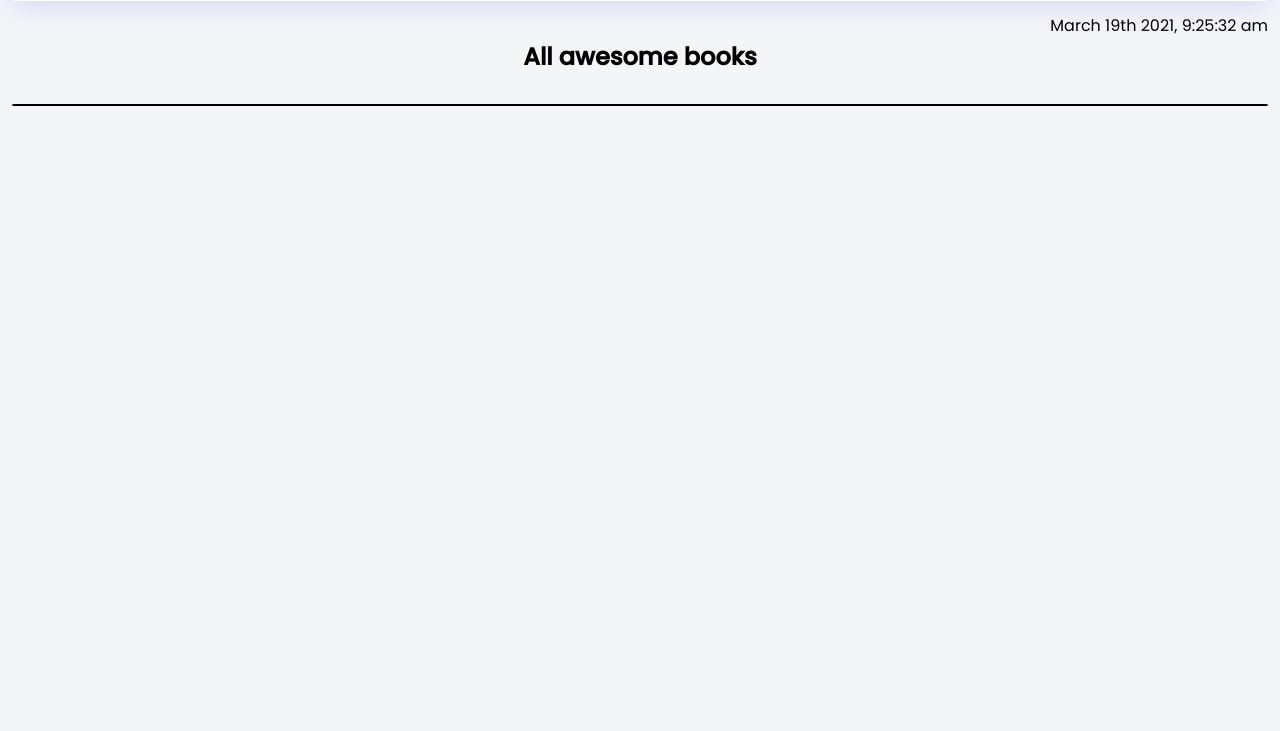
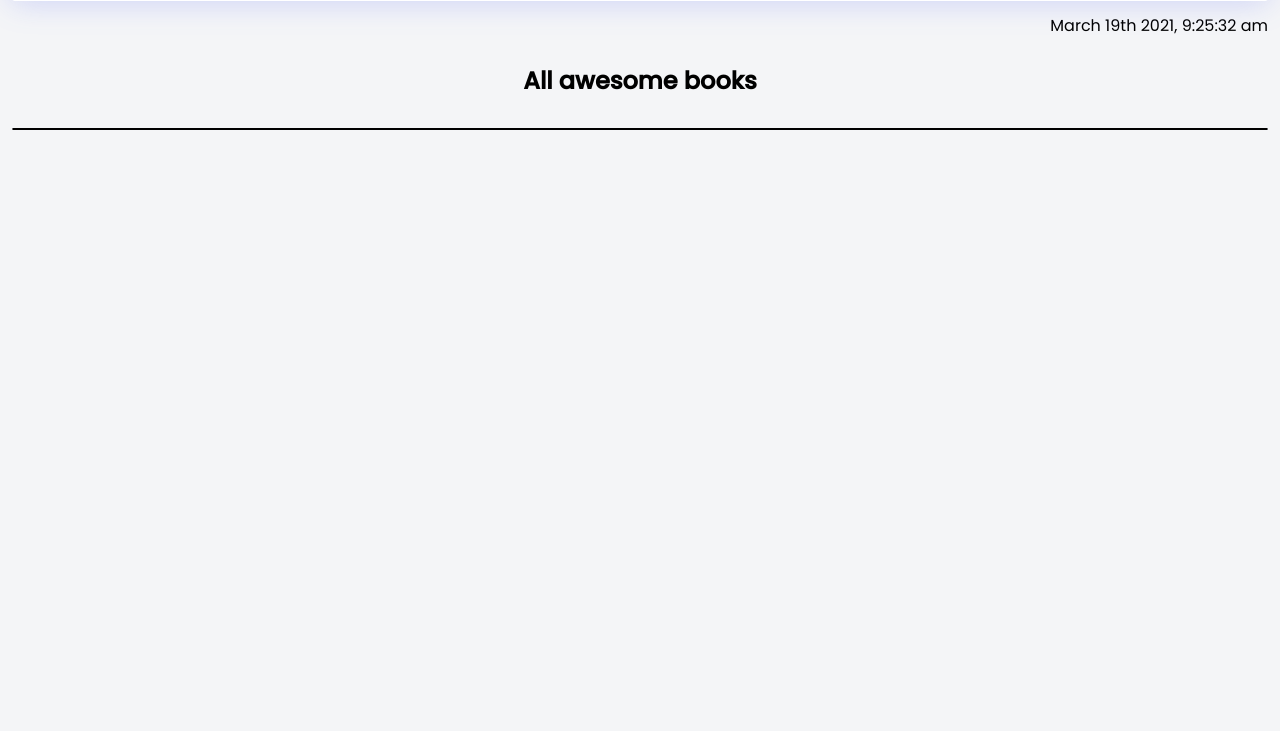
Before and after one commit to ntzwilly/awesome-books, a website with bundled scripts: page index.html in a window 1280 px wide. Shown: the part 69-800 px from the top of the page. Built offline with nearby package versions, Linux system fonts and the light colour scheme.

Commit message:
Adjust spacing

```diff
--- a/index.css
+++ b/index.css
@@ -10,7 +10,7 @@ body {
   padding: 12px;
   position: relative;
   background-color: #f4f5f7;
-  margin-top: 48px;
+  margin-top: 72px;
 }
 
 li {
```
